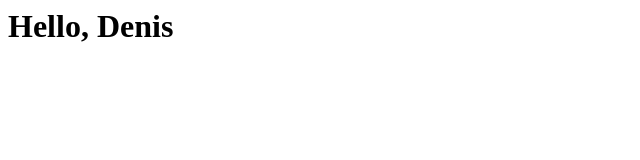
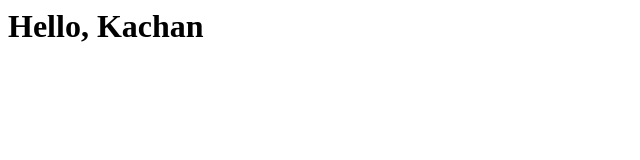
Before and after one commit to SINTAR/SignalEditor, a plain HTML site: page index.html in a window 1280 px wide. Shown: the full height of the page, 0-640 px from the left. Drawn offline with Linux system fonts and the light colour scheme.

Commit message:
wrong commit

```diff
--- a/index.html
+++ b/index.html
@@ -1 +1 @@
-<h1>Hello, Denis</h1>
+<h1>Hello, Kachan</h1>
```
Also changed, not shown: readme.txt.
